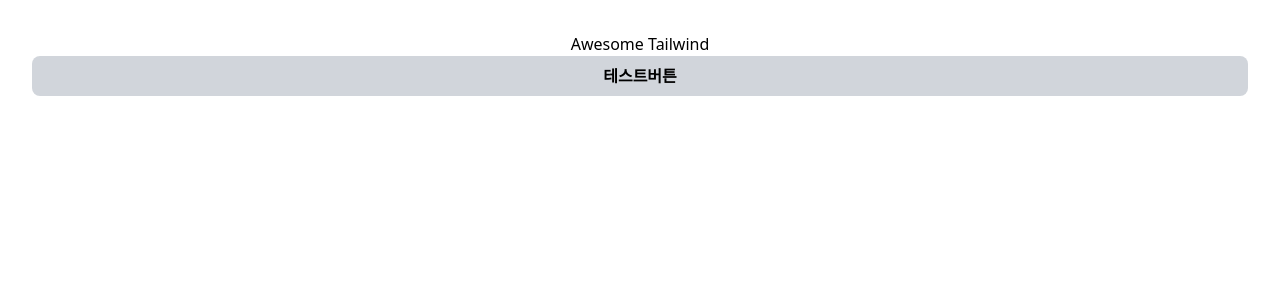
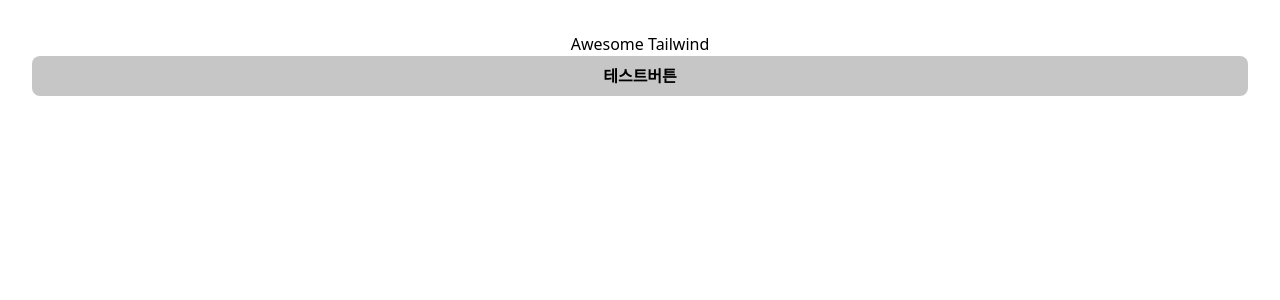
Before and after one commit to chackhangun/GSX2survey, a React (Vite) app: page / in a window 1280 px wide. Shown: the top 300 px of the page. Built offline with nearby package versions, Linux system fonts and the light colour scheme.

Commit message:
💄 디자인 시스템 추가

```diff
--- a/tailwind.config.js
+++ b/tailwind.config.js
@@ -4,10 +4,17 @@ export default {
   theme: {
     extend: {
       colors: {
-        primary: "#FF6363",
-        secondary: {
-          100: "#E2E2D5",
-          200: "#888883",
+        primary: {
+          50: "#E9E9F8",
+          100: "#D1D1F0",
+          400: "#4949C2",
+          500: "#1B1BB3",
+        },
+        gray: {
+          300: "#C6C6C6",
+          500: "#A0A0A0",
+          700: "#646464",
+          900: "#101010",
         },
       },
     },
```
